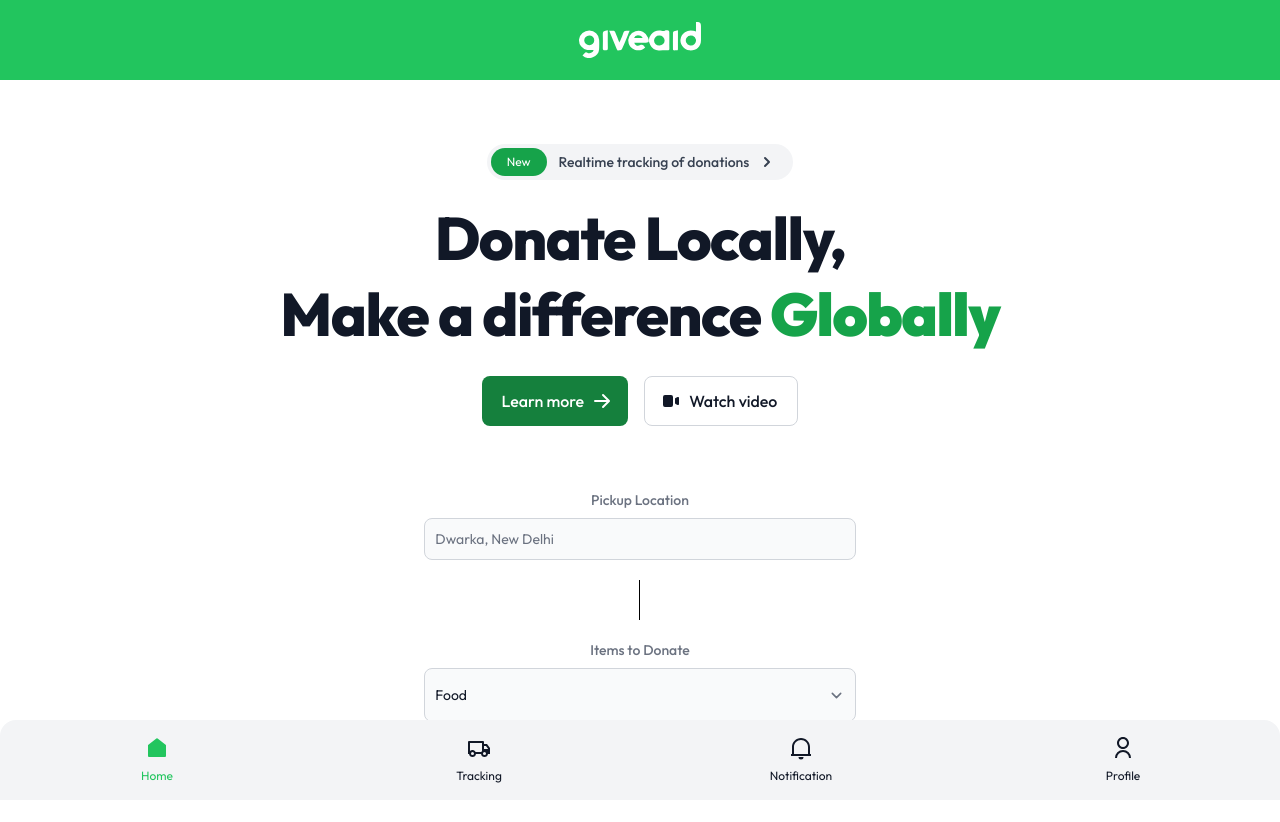
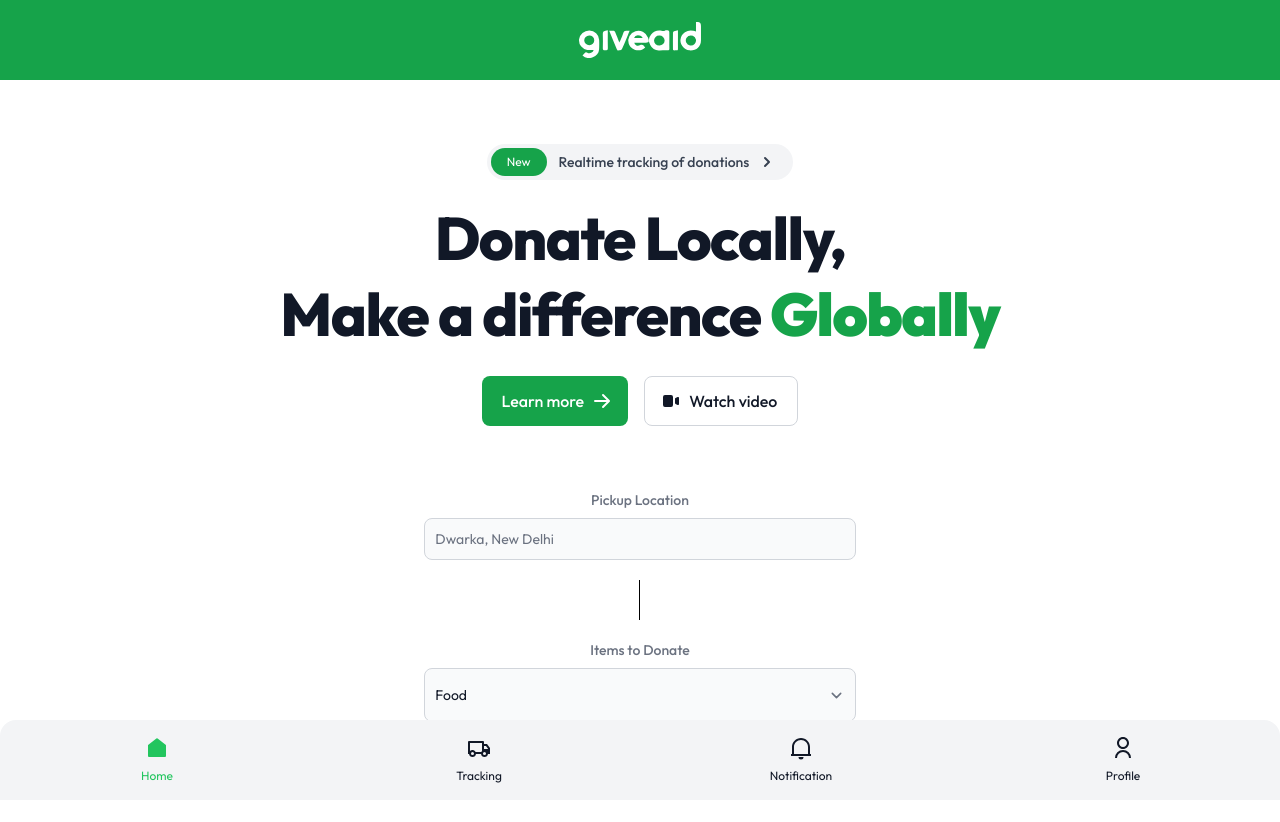
Before and after one commit to facevel/giveaid-next, a Next.js app: page / in a window 1280 px wide. Shown: the top 822 px of the page. Built offline with nearby package versions, Linux system fonts and the light colour scheme; what prettier-plugin-tailwindcss would draw is missing.

Commit message:
improve: tracking page

```diff
--- a/src/components/LandingFormView/index.tsx
+++ b/src/components/LandingFormView/index.tsx
@@ -25,7 +25,7 @@ export const LandingFormView = () => {
                     <div
                         className="flex flex-col mb-8 lg:mb-16 space-y-4 sm:flex-row sm:justify-center sm:space-y-0 sm:space-x-4">
                         <a href="#"
-                           className="inline-flex justify-center items-center py-3 px-5 text-base font-medium text-center text-white rounded-lg bg-green-700 hover:bg-green-800 focus:ring-4 focus:ring-green-300 dark:focus:ring-green-900">
+                           className="inline-flex justify-center items-center py-3 px-5 text-base font-medium text-center text-white rounded-lg bg-green-600 hover:bg-green-800 focus:ring-4 focus:ring-green-300 dark:focus:ring-green-900">
                             Learn more
                             <svg className="ml-2 -mr-1 w-5 h-5" fill="currentColor" viewBox="0 0 20 20"
                                  xmlns="http://www.w3.org/2000/svg">
@@ -75,7 +75,7 @@ export const LandingFormView = () => {
                                     </select>
                                 </div>
                                 <a href="#"
-                                   className="inline-flex my-5 justify-center items-center py-3 px-5 text-base font-medium text-center text-white rounded-lg bg-green-700 hover:bg-green-800 focus:ring-4 focus:ring-green-300 dark:focus:ring-green-900">
+                                   className="inline-flex my-5 justify-center items-center py-3 px-5 text-base font-medium text-center text-white rounded-lg bg-green-600 hover:bg-green-800 focus:ring-4 focus:ring-green-300 dark:focus:ring-green-900">
                                     Proceed to Donate
                                     <svg className="ml-2 -mr-1 w-5 h-5" fill="currentColor" viewBox="0 0 20 20"
                                          xmlns="http://www.w3.org/2000/svg">
--- a/src/layout/tabsLayout/index.tsx
+++ b/src/layout/tabsLayout/index.tsx
@@ -54,7 +54,7 @@ const TabsLayout = (props: Props) => {
 
   return (
     <div className={""}>
-      <nav className={'sticky top-0 w-full h-20 bg-green-500 flex flex-row items-center justify-center text-xl'}>
+      <nav className={'sticky top-0 w-full h-20 bg-green-600 flex flex-row items-center justify-center text-xl'}>
         <img src={'/giveaid-logo.svg'} alt={'Give Aid Logo'}/>
       </nav>
       <div className={"top-0 min-h-[calc(100vh)] w-full"}>
```
